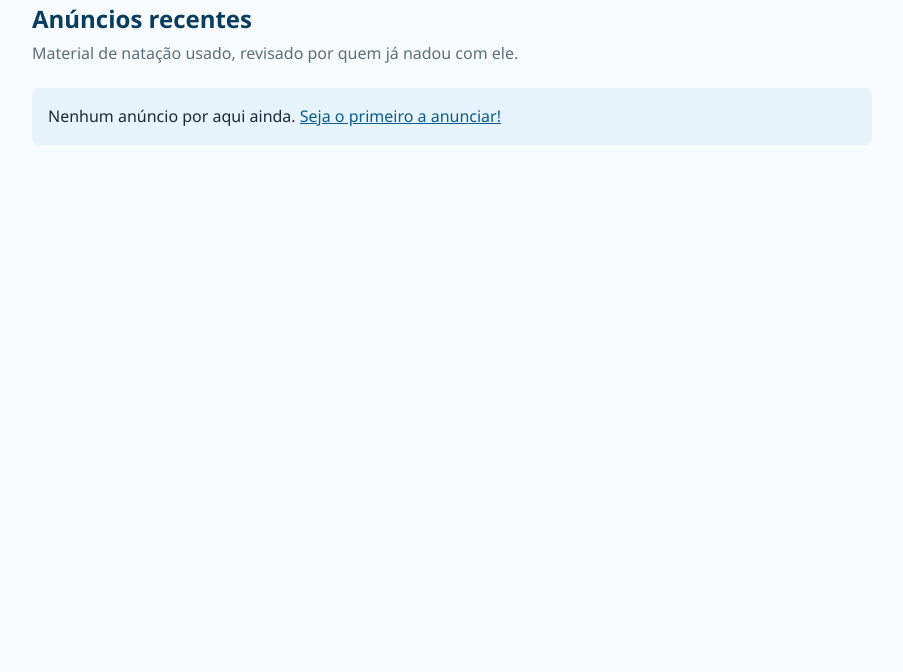
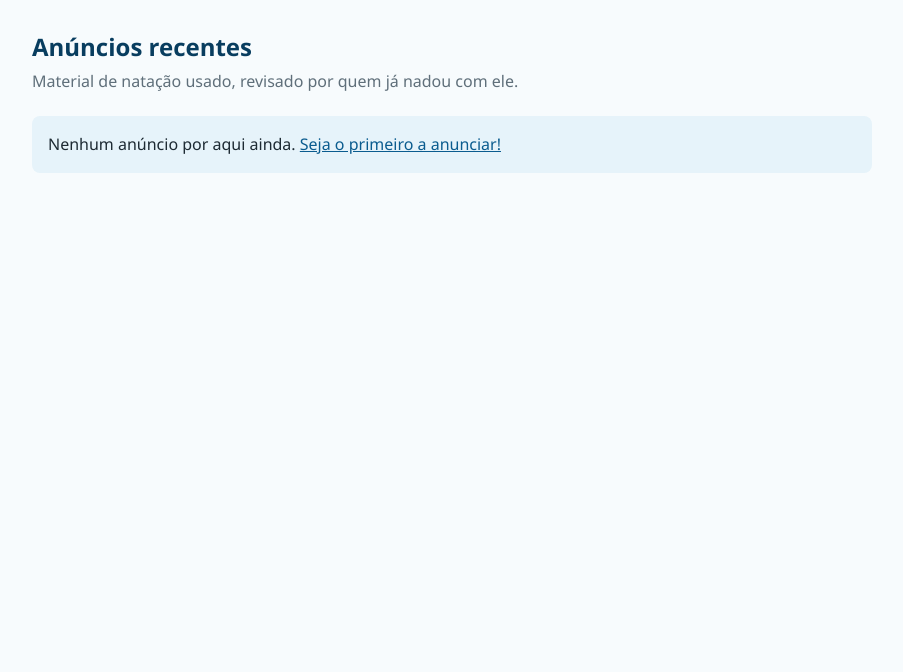
Before and after one commit to brunoberenguerr/Brecho-da-raia, a Django app: page / in a window 1280 px wide. Shown: the part 68-740 px from the top of the page, without its empty margins (188-1091 px from the left). Run offline with Django 5.2, Linux system fonts and the light colour scheme; data that the repository does not hold is empty.

Commit message:
Corrige o espaçamento superior do conteúdo principal
Co-Authored-By: Claude Opus 5.5 <noreply@anthropic.com>

```diff
--- a/static/css/style.css
+++ b/static/css/style.css
@@ -43,7 +43,7 @@ a { color: var(--azul); }
 .link-button { background: none; border: 0; color: #fff; font: inherit; font-weight: 500; cursor: pointer; padding: 0; }
 .link-button:hover { text-decoration: underline; }
 
-main { padding: 28px 20px 48px; flex: 1; width: 100%; }
+main.container { padding: 28px 20px 48px; flex: 1; width: 100%; }
 
 .site-footer { border-top: 1px solid var(--borda); color: var(--cinza); font-size: .9rem; padding: 18px 0; background: #fff; }
 
```
